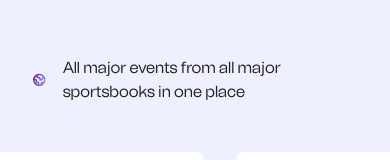
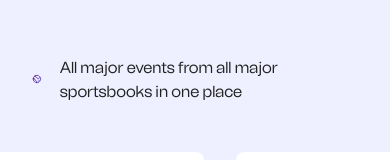
Before and after one commit to gitguti/bug-free-spoon, a Next.js app: page /about in a window 390 px wide. Shown: the part 1028-1188 px from the top of the page. Built offline with nearby package versions, Linux system fonts and the light colour scheme.

Commit message:
improve icons responsive

```diff
--- a/src/app/components/home/Section2.jsx
+++ b/src/app/components/home/Section2.jsx
@@ -6,7 +6,7 @@ const Section2 = () => {
     <div className="bg-lila">
     <div className="bg-lila px-px sm:px-8 md:px-0 py-12 lg:py-24 4xl:py-36 mx-auto w-11/12 4xl:w-9/12 4xl:w-9/12">
       <div className="mb-6 md:mb-8 xl:mb-12 3xl:mb-10 4xl:mb-20 flex items-center">
-        <SwitchHorizontal />
+        <SwitchHorizontal/>
         <p className="pl-4 sm:text-xs md:text-base lg:text-2xl xl:text-[2.5rem] 4xl:text-[3.5rem] text-new-black font-tomato inline-block align-center">Securely trade your bets with other users</p>
       </div>
       <div className="flex flex-col md:flex-row space-between gap-4 md:gap-[1.5rem] md:gap-12">
--- a/src/app/components/icons/Charts.jsx
+++ b/src/app/components/icons/Charts.jsx
@@ -2,7 +2,7 @@ import React from 'react';
 
 const Charts = (props) => {
   return (
-    <svg width="17" height="18" viewBox="0 0 17 18" fill="none" xmlns="http://www.w3.org/2000/svg">
+    <svg xmlns="http://www.w3.org/2000/svg" fill="none" viewBox="0 0 24 24"  className='w-4 md:w-8 xl:w-12 4xl:w-16 h-4 md:h-8 xl:h-12 4xl:h-16'>
     <path d="M6 14.8333V9.83333C6 8.91286 5.25381 8.16667 4.33333 8.16667H2.66667C1.74619 8.16667 1 8.91286 1 9.83333V14.8333C1 15.7538 1.74619 16.5 2.66667 16.5H4.33333C5.25381 16.5 6 15.7538 6 14.8333ZM6 14.8333V6.5C6 5.57953 6.74619 4.83333 7.66667 4.83333H9.33333C10.2538 4.83333 11 5.57953 11 6.5V14.8333M6 14.8333C6 15.7538 6.74619 16.5 7.66667 16.5H9.33333C10.2538 16.5 11 15.7538 11 14.8333M11 14.8333V3.16667C11 2.24619 11.7462 1.5 12.6667 1.5H14.3333C15.2538 1.5 16 2.24619 16 3.16667V14.8333C16 15.7538 15.2538 16.5 14.3333 16.5H12.6667C11.7462 16.5 11 15.7538 11 14.8333Z" stroke="url(#paint0_linear_3524_3213)" strokeWidth="2" strokeLinecap="round" strokeLinejoin="round"/>
     <defs>
       <linearGradient id="paint0_linear_3524_3213" x1="1" y1="2.125" x2="18.8745" y2="9.84076" gradientUnits="userSpaceOnUse">
--- a/src/app/components/icons/SwitchHorizontal.jsx
+++ b/src/app/components/icons/SwitchHorizontal.jsx
@@ -2,7 +2,7 @@ import React from 'react';
 
 const SwitchHorizontal = () => {
   return (
-    <svg xmlns="http://www.w3.org/2000/svg" fill="none" viewBox="0 0 24 24" width="24" height="24">
+    <svg xmlns="http://www.w3.org/2000/svg" fill="none" viewBox="0 0 24 24"  className='w-4 md:w-8 xl:w-12 4xl:w-16 h-4 md:h-8 xl:h-12 4xl:h-16'>
       <defs>
         <linearGradient id="gradiente" x1="0%" y1="0%" x2="100%" y2="100%">
           <stop offset="0%" stopColor="#690F8D" />
--- a/src/app/components/icons/World.jsx
+++ b/src/app/components/icons/World.jsx
@@ -2,7 +2,7 @@ import React from 'react';
 
 const World = (props) => {
   return (
-<svg width="20" height="20" viewBox="0 0 20 20" fill="none" xmlns="http://www.w3.org/2000/svg">
+    <svg xmlns="http://www.w3.org/2000/svg" fill="none" viewBox="0 0 24 24"  className='w-4 md:w-8 xl:w-12 4xl:w-16 h-4 md:h-8 xl:h-12 4xl:h-16'>
   <path d="M2.54577 9.16667H4.16667C5.08714 9.16667 5.83333 9.91286 5.83333 10.8333V11.6667C5.83333 12.5871 6.57953 13.3333 7.5 13.3333C8.42047 13.3333 9.16667 14.0795 9.16667 15V17.4542M6.66667 3.2796V4.58333C6.66667 5.73393 7.59941 6.66667 8.75 6.66667H9.16667C10.0871 6.66667 10.8333 7.41286 10.8333 8.33333C10.8333 9.25381 11.5795 10 12.5 10C13.4205 10 14.1667 9.25381 14.1667 8.33333C14.1667 7.41286 14.9129 6.66667 15.8333 6.66667L16.7204 6.66667M12.5 17.0732V15C12.5 14.0795 13.2462 13.3333 14.1667 13.3333H16.7204M17.5 10C17.5 14.1421 14.1421 17.5 10 17.5C5.85786 17.5 2.5 14.1421 2.5 10C2.5 5.85786 5.85786 2.5 10 2.5C14.1421 2.5 17.5 5.85786 17.5 10Z" stroke="url(#paint0_linear_2415_57857)" strokeWidth="2" strokeLinecap="round" strokeLinejoin="round"/>
   <defs>
     <linearGradient id="paint0_linear_2415_57857" x1="2.5" y1="3.125" x2="20.3745" y2="10.8408" gradientUnits="userSpaceOnUse">
```
